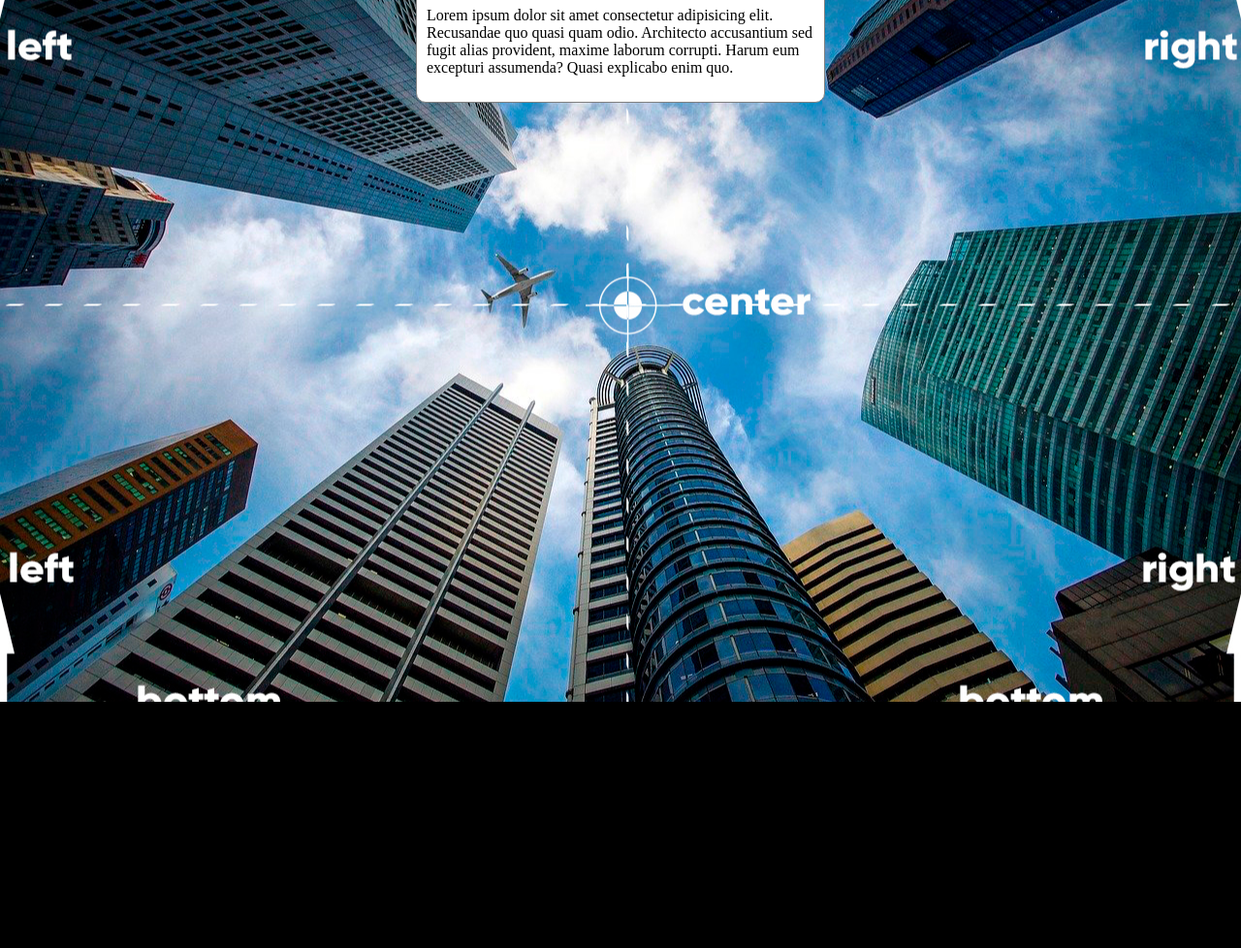
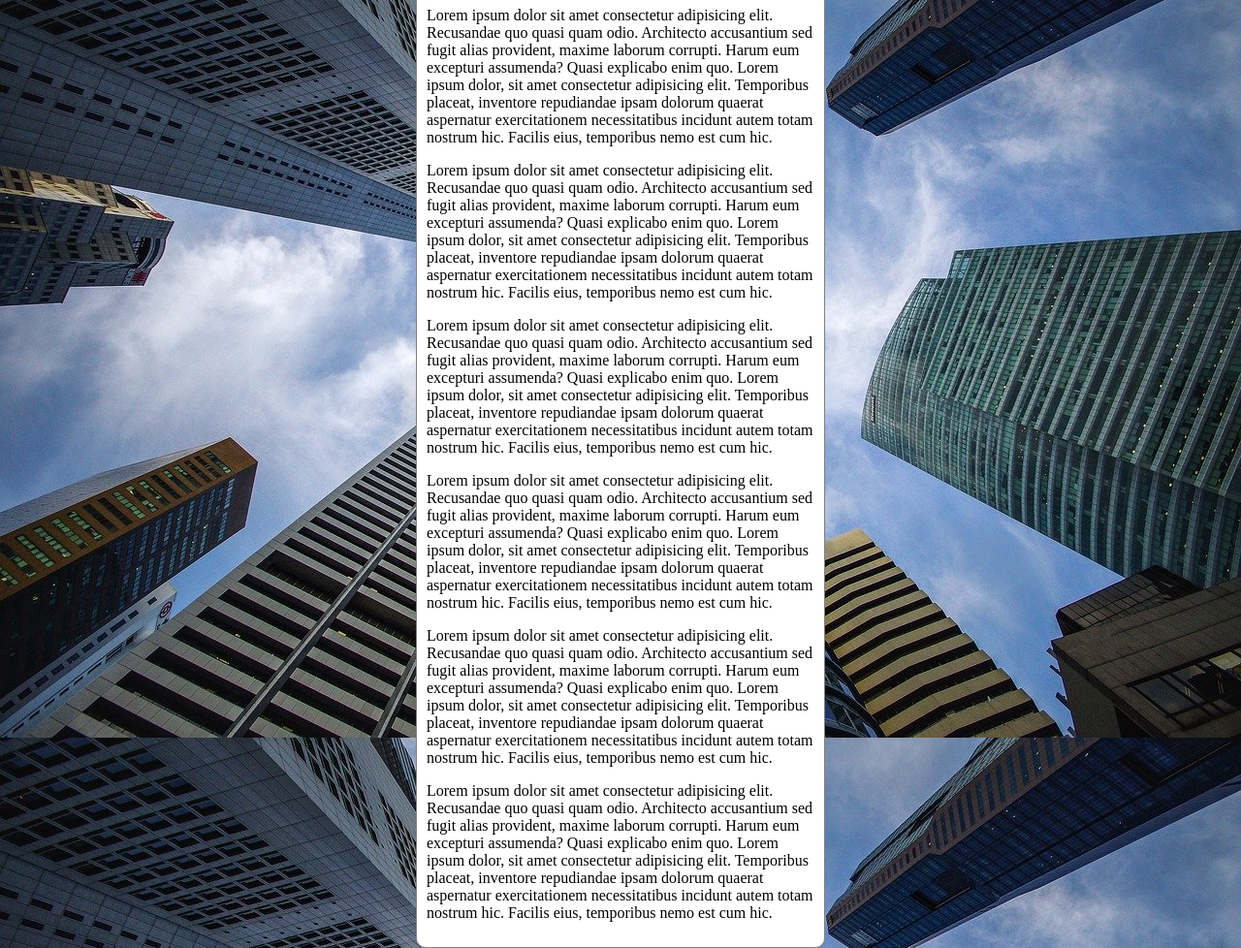
Before and after one commit to RamonBarret/html-css, a plain HTML site: page exercícios/ex022/fundo006.html in a window 1280 px wide. Shown: the part 92-1070 px from the top of the page at 97% size. Before the commit the page ends 816 px from the top, so only its background shows below. Drawn offline with Linux system fonts and the light colour scheme.

Commit message:
update-fundo006

```diff
--- a/exercícios/ex022/fundo006.html
+++ b/exercícios/ex022/fundo006.html
@@ -4,18 +4,27 @@
     <meta charset="UTF-8">
     <meta http-equiv="X-UA-Compatible" content="IE=edge">
     <meta name="viewport" content="width=device-width, initial-scale=1.0">
-    <title>Document</title>
+    <title>Fundo Fixo de Tela</title>
     <style>
         body {
             height: 100vh;
-            background-color: black;
+
+            /* background-color: black;
             background-image: url("images/wallpaper003.jpg");
             background-position: center center;
             background-repeat: no-repeat;
             background-size: cover;
+            background-attachment: fixed;
+
+            ShortHand - Background
+               color > image > position > repeat > [size - ainda não funciona] > attachment
+            */
+
+            background: black url("images/wallpaper002.jpg") center center no-repeat fixed;
+            background-size: cover;
         }
         main {
-            width: 400px;
+            max-width: 400px;
             padding: 10px;
             margin: auto;
             background-color: white;
@@ -28,7 +37,29 @@
     <main>
         <h1>Teste de Imagem de Fundo</h1>
         <p>Lorem ipsum dolor sit amet consectetur adipisicing elit. Recusandae quo quasi quam odio. Architecto accusantium sed fugit alias provident, maxime laborum corrupti.
-            Harum eum excepturi assumenda? Quasi explicabo enim quo.</p>
+            Harum eum excepturi assumenda? Quasi explicabo enim quo. Lorem ipsum dolor, sit amet consectetur adipisicing elit. Temporibus placeat, inventore repudiandae ipsam
+            dolorum quaerat aspernatur exercitationem necessitatibus incidunt autem totam nostrum hic. Facilis eius, temporibus nemo est cum hic.
+        </p>
+        <p>Lorem ipsum dolor sit amet consectetur adipisicing elit. Recusandae quo quasi quam odio. Architecto accusantium sed fugit alias provident, maxime laborum corrupti.
+            Harum eum excepturi assumenda? Quasi explicabo enim quo. Lorem ipsum dolor, sit amet consectetur adipisicing elit. Temporibus placeat, inventore repudiandae ipsam
+            dolorum quaerat aspernatur exercitationem necessitatibus incidunt autem totam nostrum hic. Facilis eius, temporibus nemo est cum hic.
+        </p>
+        <p>Lorem ipsum dolor sit amet consectetur adipisicing elit. Recusandae quo quasi quam odio. Architecto accusantium sed fugit alias provident, maxime laborum corrupti.
+            Harum eum excepturi assumenda? Quasi explicabo enim quo. Lorem ipsum dolor, sit amet consectetur adipisicing elit. Temporibus placeat, inventore repudiandae ipsam
+            dolorum quaerat aspernatur exercitationem necessitatibus incidunt autem totam nostrum hic. Facilis eius, temporibus nemo est cum hic.
+        </p>
+        <p>Lorem ipsum dolor sit amet consectetur adipisicing elit. Recusandae quo quasi quam odio. Architecto accusantium sed fugit alias provident, maxime laborum corrupti.
+            Harum eum excepturi assumenda? Quasi explicabo enim quo. Lorem ipsum dolor, sit amet consectetur adipisicing elit. Temporibus placeat, inventore repudiandae ipsam
+            dolorum quaerat aspernatur exercitationem necessitatibus incidunt autem totam nostrum hic. Facilis eius, temporibus nemo est cum hic.
+        </p>
+        <p>Lorem ipsum dolor sit amet consectetur adipisicing elit. Recusandae quo quasi quam odio. Architecto accusantium sed fugit alias provident, maxime laborum corrupti.
+            Harum eum excepturi assumenda? Quasi explicabo enim quo. Lorem ipsum dolor, sit amet consectetur adipisicing elit. Temporibus placeat, inventore repudiandae ipsam
+            dolorum quaerat aspernatur exercitationem necessitatibus incidunt autem totam nostrum hic. Facilis eius, temporibus nemo est cum hic.
+        </p>
+        <p>Lorem ipsum dolor sit amet consectetur adipisicing elit. Recusandae quo quasi quam odio. Architecto accusantium sed fugit alias provident, maxime laborum corrupti.
+            Harum eum excepturi assumenda? Quasi explicabo enim quo. Lorem ipsum dolor, sit amet consectetur adipisicing elit. Temporibus placeat, inventore repudiandae ipsam
+            dolorum quaerat aspernatur exercitationem necessitatibus incidunt autem totam nostrum hic. Facilis eius, temporibus nemo est cum hic.
+        </p>
     </main>
 </body>
 </html>
```
